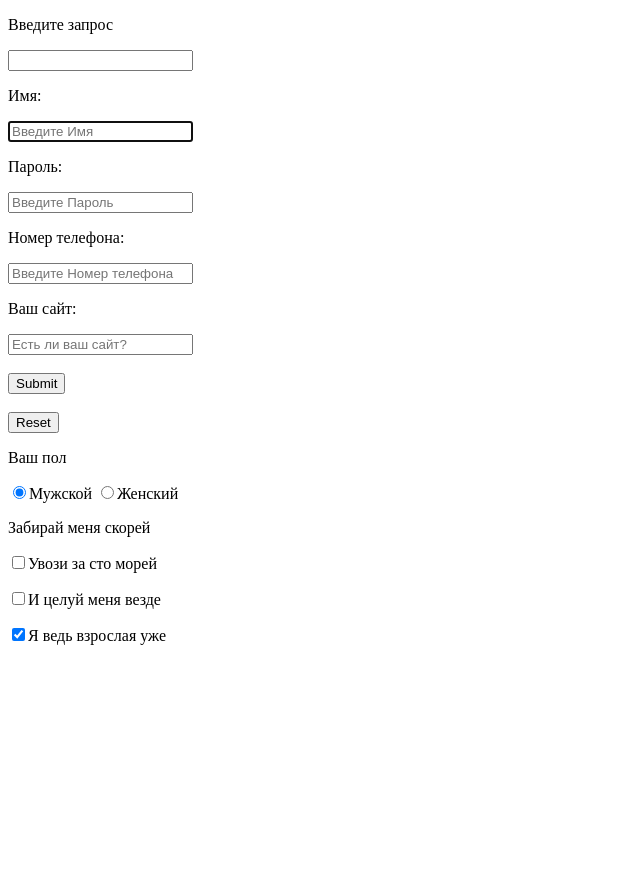
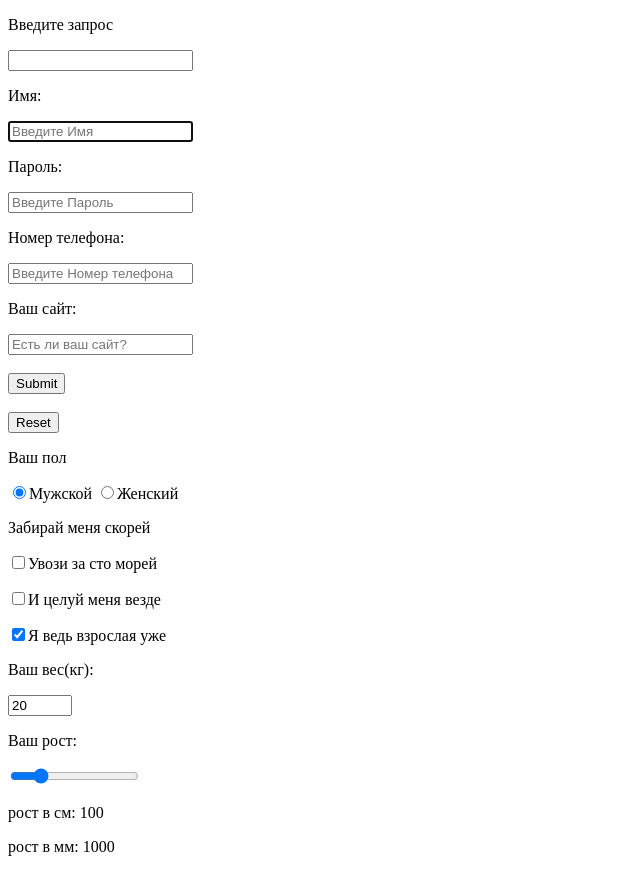
Before and after one commit to Turt1ePower/learnhtmlcss, a plain HTML site: page learnhtmlcss/index.html in a window 1280 px wide. Shown: the whole page, without its empty margins (0-640 px from the left). Before the commit the page ends 800 px from the top, so only its background shows below. Drawn offline with Linux system fonts and the light colour scheme.

Commit message:
numbers and range test in forms

```diff
--- a/learnhtmlcss/index.html
+++ b/learnhtmlcss/index.html
@@ -52,7 +52,7 @@
 	</div>
 
 	<div>
-		<p><label for="song">Забирай меня скорей</label></p>
+		<p>Забирай меня скорей</p>
 		<p><input type="checkbox" name="thissong" id="song">Увози за сто морей</p>
 		<p><input type="checkbox" name="thissong">И целуй меня везде</p>
 		<p><input type="checkbox" name="thissong" checked>Я ведь взрослая уже</p>
@@ -60,20 +60,28 @@
 	</div>
 
 
+	<div>
+		<p><label for="ves">Ваш вес(кг):</label></p>
+		<input type="number" id="ves" min="20" max="300" step="10" value="20">
+	</div>
 
-</form>
+	<div>
+		<p>Ваш рост:</p>
+		<input oninput="out.value=(rost.value); out2.value=(rost.value * 10)" type="range" id="rost" min="50" max="300" step="2" value="100">
+		<p>
+			рост в см: <output id="out">100</output>
+		</p>
+		<p>
+			рост в мм: <output id="out2">1000</output>
+		</p>
+
+	</div>
 
 
 
 
 
-
-
-
-	</form>
-
-
-
+</form>
 
 
 </body>
```
